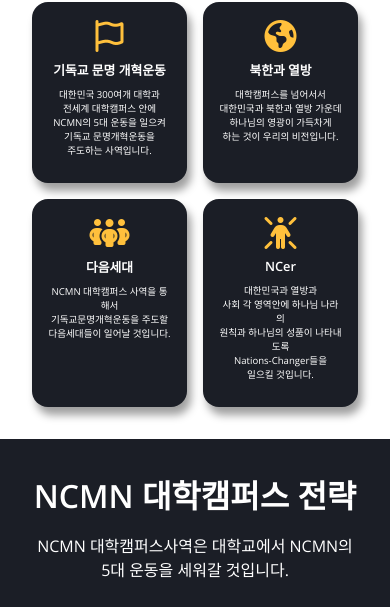
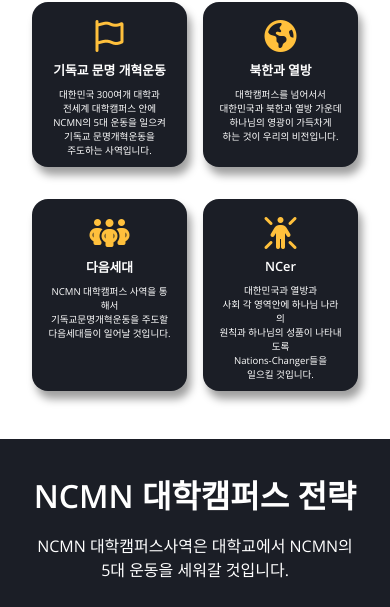
Before and after one commit to Dole-Dole/NCMN, a plain HTML site: page index.html in a window 390 px wide. Shown: the part 626-1233 px from the top of the page. Drawn offline with nearby package versions, Linux system fonts and the light colour scheme.

Commit message:
css 수정

```diff
--- a/css/style.css
+++ b/css/style.css
@@ -292,7 +292,7 @@
   transform: rotate(-15deg) scale(1.1);
 }
 
-@media (max-width: 767px) {
+@media screen and (max-width: 768px) {
   .visions {
     display: grid;
     grid-template-columns: repeat(2, 1fr);
@@ -313,7 +313,6 @@
     flex: 1;
     text-align: center;
     min-width: calc(100%);
-    min-height: calc(100%);
     margin-bottom: 1rem;
   }
 
```
